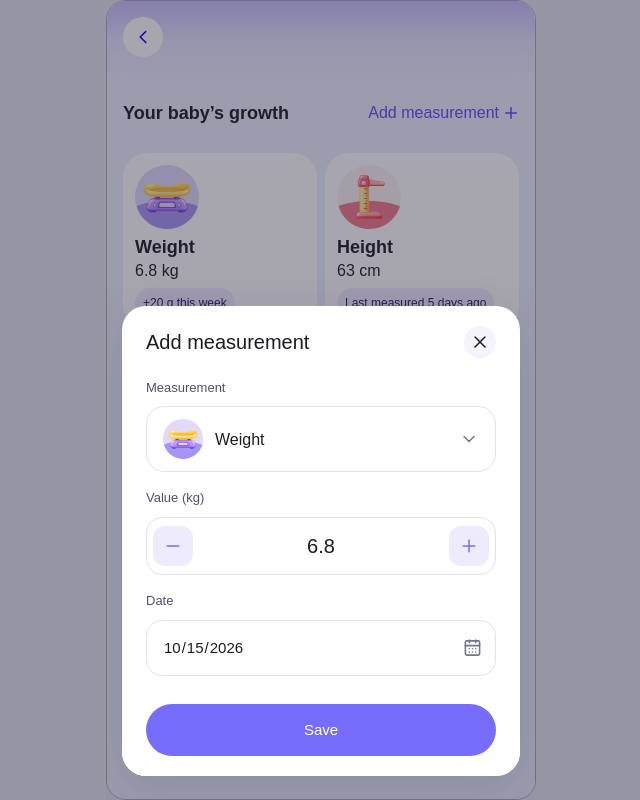
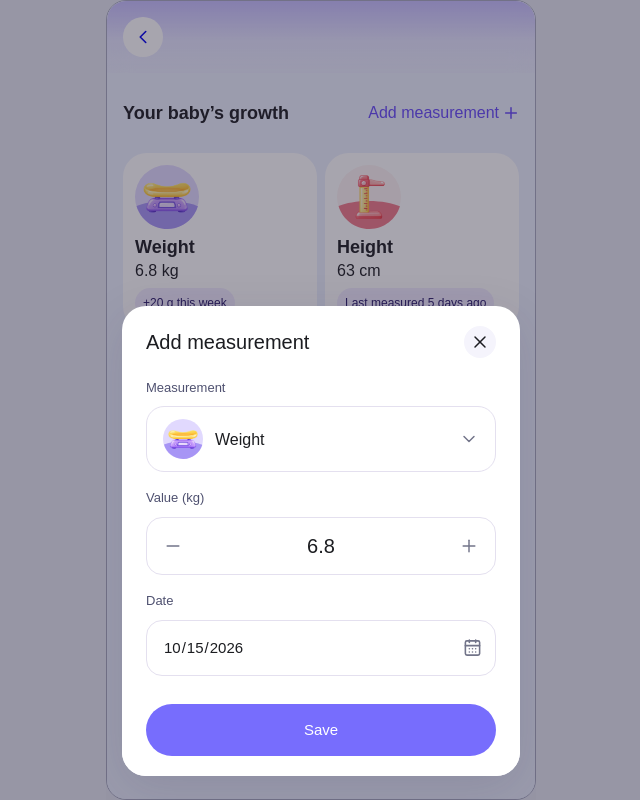
Before and after one commit to AYNO-I-KNOW/utopia-hackathon-2026, a Next.js app: page /development in a window 1280 px wide. Both pictures are taken after a click on the button "Add measurement". Shown: the whole page, without its empty margins (319-959 px from the left). Built offline with nearby package versions, Linux system fonts and the light colour scheme.

Commit message:
refine(measurements): use plain gray increment icons

```diff
--- a/src/features/activities/activity-form.css
+++ b/src/features/activities/activity-form.css
@@ -401,8 +401,8 @@
   padding: 0;
   border: 0;
   border-radius: 12px;
-  background: var(--color-brand-soft);
-  color: var(--color-brand);
+  background: transparent;
+  color: var(--color-text-muted);
   transition: transform 140ms ease;
 }
 .measurement-stepper button:active {
```
